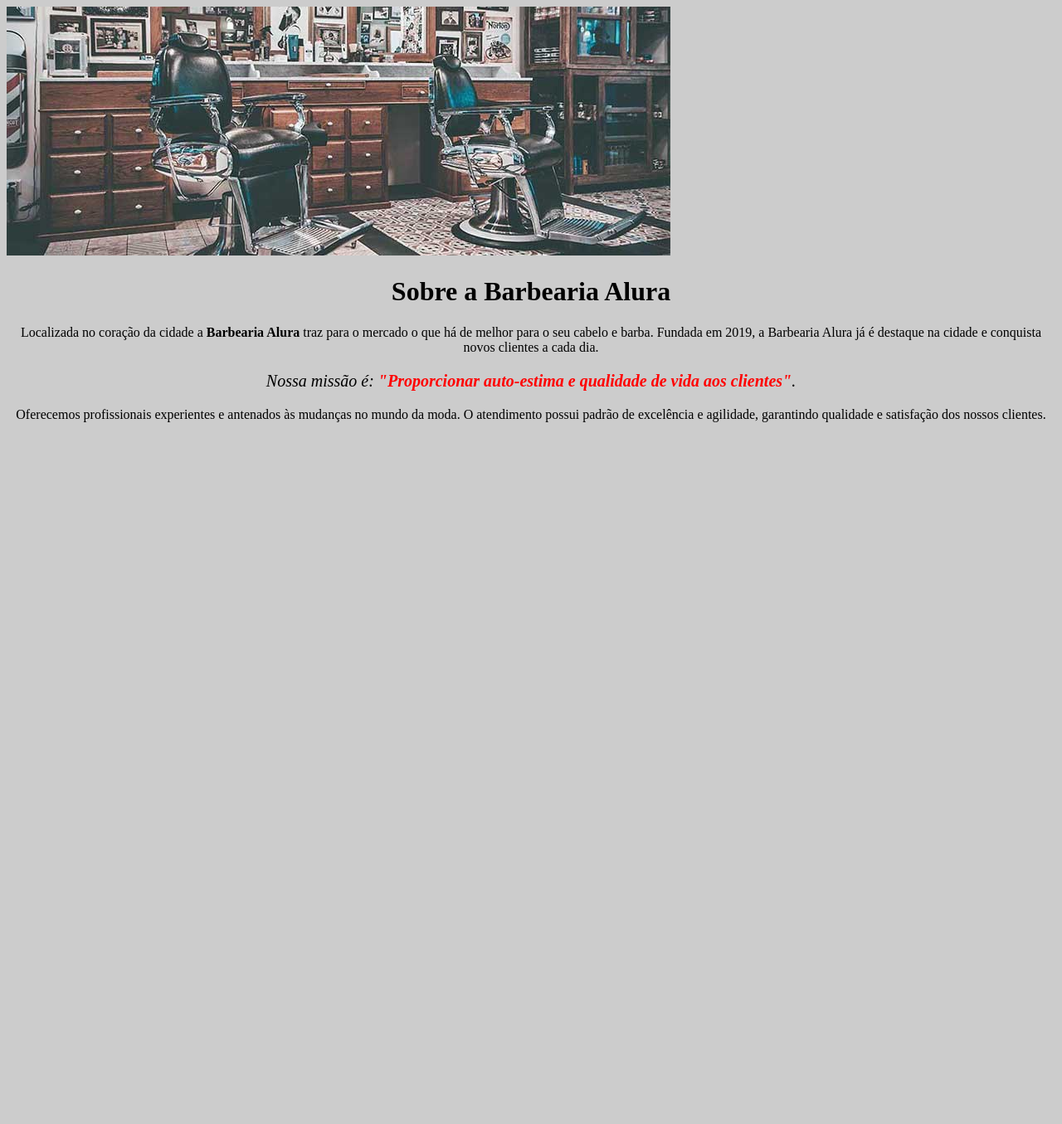
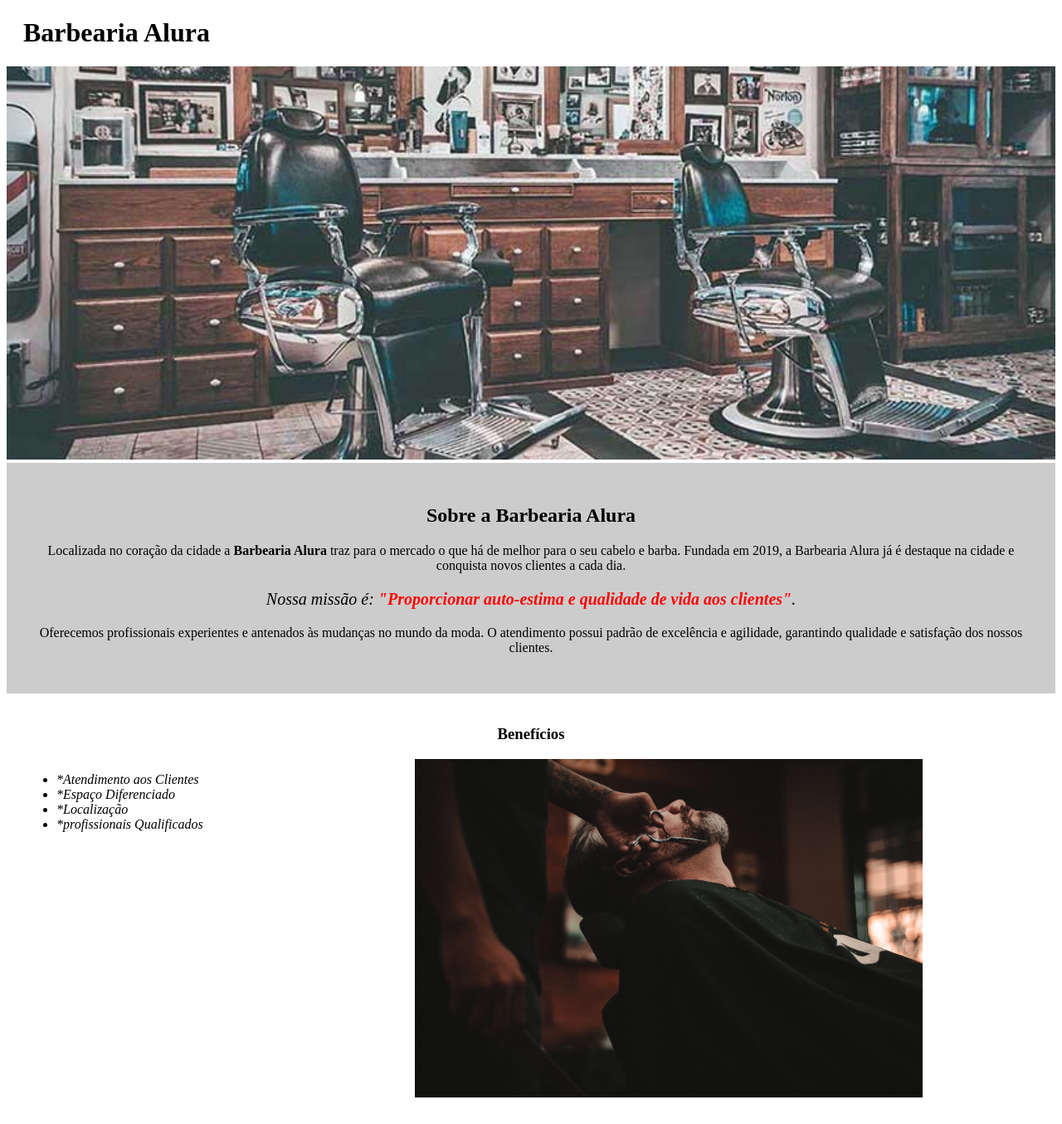
Before and after one commit to Daniell458/HTML-CSS, a plain HTML site: page index.html in a window 1280 px wide. Shown: the whole page at 83% size. Before the commit the page ends 800 px from the top, so only its background shows below. Drawn offline with Linux system fonts and the light colour scheme.

Commit message:
segunda parte do HTML/CSS

```diff
--- a/index.html
+++ b/index.html
@@ -4,22 +4,35 @@
 
     <head>
         <meta charset="UTF-8">
-
         <title>Barbearia Alura</title>
-
         <link rel="stylesheet" href="style.css">
-
     </head>
 
     <body>
-        <img src="banner.jpg">
+        <header>
+            <h1 class="titulo-principal">Barbearia Alura</h1>
+        </header>
+        <img id="banner" src="banner.jpg">
+        <div class="principal">
+            <h2 class="titulo-centralizado">Sobre a Barbearia Alura</h2>
 
-        <h1>Sobre a Barbearia Alura</h1>
+                <p>Localizada no coração da cidade a <strong>Barbearia Alura</strong> traz para o mercado o que há de melhor para o seu cabelo e barba. Fundada em 2019, a Barbearia Alura já é destaque na cidade e conquista novos clientes a cada dia.</p>
 
-            <p>Localizada no coração da cidade a <strong>Barbearia Alura</strong> traz para o mercado o que há de melhor para o seu cabelo e barba. Fundada em 2019, a Barbearia Alura já é destaque na cidade e conquista novos clientes a cada dia.</p>
+                <p id="missao"><em>Nossa missão é: <strong>"Proporcionar auto-estima e qualidade de vida aos clientes"</strong>.</em></p>
 
-            <p id="missao"><em>Nossa missão é: <strong>"Proporcionar auto-estima e qualidade de vida aos clientes"</strong>.</em></p>
+                <p>Oferecemos profissionais experientes e antenados às mudanças no mundo da moda. O atendimento possui padrão de excelência e agilidade, garantindo qualidade e satisfação dos nossos clientes.</p>
+        </div>
 
-            <p>Oferecemos profissionais experientes e antenados às mudanças no mundo da moda. O atendimento possui padrão de excelência e agilidade, garantindo qualidade e satisfação dos nossos clientes.</p>
+        <div class="beneficios">
+            <h3 class="titulo-centralizado">Benefícios</h3>
+                <ul>
+                    <li class="itens">*Atendimento aos Clientes</li>
+                    <li class="itens">*Espaço Diferenciado</li>
+                    <li class="itens">*Localização</li>
+                    <li class="itens">*profissionais Qualificados</li>
+            </ul>
+
+            <img src="beneficios.jpg" class="imagembeneficios">
+        </div>
     </body>
 </html>
--- /dev/null
+++ b/produtos.css
@@ -0,0 +1,107 @@
+header {
+    background-color: #BBBBBB;
+    padding: 20px 0;
+}
+
+.caixa {
+    /* Na atribuição a seguir, indicamos que o ponto inicial da classe *.caixa* seja relativo ao tamanho atribuido abaixo. */
+    position: relative;
+    width: 940px;
+    /* Nesta atribuição é indicado no primeiro valor a margem de cima e baixo, e no segundo é indicado as margens laterais, quando é dado o valor *auto* as margens se ajustam automaticamente com a proporção da tela. */
+    margin: 0 auto;
+}
+
+nav {
+    /* Nesta atribuição, indicamos onde queremos que seja o ponto de inicio do conteúdo da tag *nav* indicando onde queremos que ele fique posicionado, fazemos isso dando os valores abaixo. */
+    position: absolute;
+    top: 110px;
+    right: 0;
+}
+
+nav li {
+    display: inline;
+    margin: 0 0 0 15px;
+}
+
+nav a {
+    /* Esta atribição transforma o texto para que ele fique todo em maiúsculo. */
+    text-transform: uppercase;
+    color: #000000;
+    /* Esta atribuição aplica o efeito de negrito no texto através de *weight* (peso da fonte). */
+    font-weight: bold;
+    font-size: 22px;
+    /* Este atributo serve para retirar o efeito de sublinhado do link. */
+    text-decoration: none;
+}
+
+/* À seguir, temos um exemplo de como editar um elemento do HTML com uma edição de CSS para que ele seja resposivo, neste caso, com a indicação abaixo, temos *nav a:hover* isso significa que quando o mouse estiver encima de uma das tags de link que está dentro da tag *nav* então, ocorrerá um comportamento que ainda iremos mapear (este *:hover* é o responsável por saber se o mouse está ou não por cima do elemento) */
+nav a:hover{
+    color: #c78c19;
+    /* Nesta atribuição, indicamos que queremos o texto em sublinhado. */
+    text-decoration: underline;
+}
+
+.produtos {
+    width: 940px;
+    margin: 0 auto;
+    padding: 50px 0;
+}
+
+.produtos li {
+    /* Na atribuição abaixo, mudamos o tipo de comportamento do elemento, em vez de ser em block (teria uma quebra de linha pra cada elemento) modificamos para *inline-block* (faz com que os elementos sejam posicionados na mesma linha um ao lado do outro, e também podemos mudar o tamanho da proporção do mesmo tanto na altura como largura). */
+    display: inline-block;
+    text-align: center;
+    width: 30%;
+    /* Nesta atribuição, indicamos que queremos que todo o conteúdo no navegador seja alinhado ao topo através do valor *top*. (por padrão, o navegador alinha tudo de baixo para cima). */
+    vertical-align: top;
+    margin: 0 1.5%;
+    padding: 30px 20px;
+    /* Na propriedade abaixo, nós mudamos a forma de como o navegador pensa para que o espaçamento lateral esteja dentro do percentual indicado no *width*, fazendo isso em vez do navegador somar os valores de *width* e de *padding* ele apenas utiliza como base o tamanho de *width* para redimencionar o conteúdo marcado. */
+    box-sizing: border-box;
+    /* Na atribuição a seguir, indicamos que queremos uma borda de 2 pixels solida na cor preta em volta dos elementos referidos, por padrão, as bordas ficam posicionadas entre o *padding* e o *margin* */
+    border: 2px solid #000000;
+    /* Através da propriedade à seguir podemos criar bordas arredondadas (isso e aplicável apenas no CSS*3) usando como valor o raio de um circulo criado teoricamente pelo navegador para então substituir as bordas retas pelas arredondadas (podemos usar apenas 1 valor que aplicará o raio em todos os 4 cantos da borda ou podemos usar 4 valores diferentes para dar estilos em cada canto editado, lembrando q o primeiro valor e do canto superior esquerdo o segundo é do canto superior direito, o terceiro é do canto inferior esquerdo e o quarto é do canto inferior direito ex: *border-radius: 10 30 50 70;* ). */
+    border-radius: 10px;
+}
+
+.produtos li:hover {
+    border-color: #c78c19;
+}
+
+/* À seguir, temos outra forma de verificar se está ocorrendo um comportamento do usuário para aplicarmos efeitos visuais, através da verificação *active* podemos saber se aquele elemento está sendo clicado (ativado) se sim, será aplicado a edição que mapearmos a seguir. */
+.produtos li:active {
+    border-color: #088c19;
+}
+
+/* É importante lembra que, quando um elemento já tem uma edição anterior e queremos modificar essa edição, precisamos citar qual é o elemento que receberá esta mudança após o código que verifica se o mouse está por cima do elemento *:hover* segue a tradução do código a seguir (no código abaixo, estamos dizendo ao CSS que queremos alterar a tag *h2* se o mouse estiver posicionado encima de uma das tags *li* da seção de classe *produtos*) */
+.produtos li:hover h2 {
+    font-size: 34px;
+}
+
+.produtos h2 {
+    font-size: 30px;
+    font-weight: bold;
+}
+
+.produto-descricao {
+    font-size: 18px;
+}
+.produto-preco {
+    font-size: 22px;
+    font-weight: bold;
+    margin-top: 10px;
+}
+
+footer {
+    text-align: center;
+
+    /* Na propriedade abaixo, estamos indicando que queremos como fundo na nossa página uma imagem, e para isso usamos a propriedade *background* com o valor *url(***);* e que onde está os asteríscos é onde iremos indicar o "caminho" da imagem usando seu nome. (Por padrão, quando usamos uma imagem como fundo no CSS, ele automaticamente replica esta imagem para que ela ocupe toda a largura daquele bloco). */
+    background: url(bg.jpg);
+    padding: 40px 0;
+}
+
+.copyright {
+    color: #FFFFFF;
+    font-size: 13px;
+    margin: 20px 0 0;
+}
--- /dev/null
+++ b/reset.css
@@ -0,0 +1,48 @@
+/* http://meyerweb.com/eric/tools/css/reset/
+   v2.0 | 20110126
+   License: none (public domain)
+*/
+
+html, body, div, span, applet, object, iframe,
+h1, h2, h3, h4, h5, h6, p, blockquote, pre,
+a, abbr, acronym, address, big, cite, code,
+del, dfn, em, img, ins, kbd, q, s, samp,
+small, strike, strong, sub, sup, tt, var,
+b, u, i, center,
+dl, dt, dd, ol, ul, li,
+fieldset, form, label, legend,
+table, caption, tbody, tfoot, thead, tr, th, td,
+article, aside, canvas, details, embed,
+figure, figcaption, footer, header, hgroup,
+menu, nav, output, ruby, section, summary,
+time, mark, audio, video {
+	margin: 0;
+	padding: 0;
+	border: 0;
+	font-size: 100%;
+	font: inherit;
+	vertical-align: baseline;
+}
+/* HTML5 display-role reset for older browsers */
+article, aside, details, figcaption, figure,
+footer, header, hgroup, menu, nav, section {
+	display: block;
+}
+body {
+	line-height: 1;
+}
+ol, ul {
+	list-style: none;
+}
+blockquote, q {
+	quotes: none;
+}
+blockquote:before, blockquote:after,
+q:before, q:after {
+	content: '';
+	content: none;
+}
+table {
+	border-collapse: collapse;
+	border-spacing: 0;
+}
--- a/style.css
+++ b/style.css
@@ -1,8 +1,21 @@
 body{
-    background-color: #CCCCCC;
+
 }
 
-h1{
+#banner{
+    width: 100%;
+}
+
+.principal{
+    background-color: #CCCCCC;
+    padding: 30px;
+}
+
+.titulo-principal{
+    padding-left: 20px;
+}
+
+.titulo-centralizado{
     text-align: center;
 }
 
@@ -17,3 +30,23 @@ p{
 em strong{
     color: #ff0000;
 }
+
+.itens{
+    font-style: italic;
+}
+
+.beneficios{
+    background-color: #FFFFFF;
+    padding: 20px;
+}
+
+ul{
+    display: inline-block;
+    vertical-align: top;
+    width: 20%;
+    margin-right: 15%;
+}
+
+.imagembeneficios{
+    width: 50%;
+}
--- a/styleRascunho.css
+++ b/styleRascunho.css
@@ -1,5 +1,23 @@
 body{
+
+}
+
+#banner{
+    /* Na atribuição abaixo, declaramos que a largura da imagem deve se ajustar à 100% da tela independentemente do tamanho da mesma, é possível obter o mesmo resultado usando outros atributos, tais como: margin (cria uma margem em volta do elemento referido ou, se for *margin-left* cria uma margem á esquerda do elemento e assim com todos os sentidos se citados 'left, right, top, bottom), padding (cria um espaçamento interno no elemento referido para que ele se ajuste ao tamanho solicitado, também pode variar em sentidos como o *margin*), entre outros. */
+    width: 100%;
+}
+
+.principal{
     background-color: #CCCCCC;
+    padding: 30px;
+}
+
+.titulo-principal{
+    padding-left: 20px;
+}
+
+.titulo-centralizado{
+    text-align: center;
 }
 
 /*  O atributo indicado para a tag abaixo serve para centralizar o conteúdo de todas as tags "p" da página.*/
@@ -7,13 +25,43 @@ p{
     text-align: center;
 }
 
-/* Á seguir, temos um exemplo de como selecionar tags específicas do HTML para aplicar modificações em todas as tags "strongs" do código, uma forma de fazer isso e colocar o nome de uma tag antesrior antes do nome da tag que deseja estilizar. */
+/* Quando vamos nos referenciar á um *id* do HTML, usamos (#) mais o nome que foi dado ao *id*, segue exemplo:*/
+#missao {
+    font-size: 20px;
+}
+
+/* Á seguir, temos um exemplo de como selecionar uma tag específica do HTML para não aplicar modificações em todas as tags "strongs" do código, uma forma de fazer isso e colocar o nome de uma tag anterior e depois nome da tag que deseja estilizar. */
 em strong{
     color: red;
 }
 
-/* Para fazer referência á um *id* no CSS, basta fazer o seguinte:
-#nome{
+/* Existe formas de selecionar marcações específicas de nosso código de modo que não alteremos a estilização de outras tags com o mesmo nome, para isso uma forma de diferencia-las é criando um *id* (um identificador) para editar somente aquele *id* no CSS.   Para fazer referência á um *id* no CSS, basta fazer o seguinte: [ #nome do *id*{} ].
+    Só que quando queremos aplicas a mesma edição em várioas tags porém não em todas, seria muito trabalhoso criar
+*id's* em cada uma das tags desejadas visto que o *id* é uma referência única.
+    Tendo dito isso, uma solução que podemos usar é o conceito de classes do CSS *class*, assim podemos criar apenas 1
+classe e utiliza-la várias vezes em nosso código tendo apenas que chama-la nas tags do HTML através de: (class="")
+    Para nos referenciar á uma classe no CSS usamos a seguinte sintaxe: [ .nome da classe {} ].
+*/
 
+.itens{
+    font-style: italic;
 }
+
+.beneficios{
+    background-color: #FFFFFF;
+    padding: 20px;
+}
+
+/* Por padrão, o  HTML separa as tags uma das outras linha por linha com um comportamento chamado *block* isto é, ele realmente bloqueia outras tags daquela linha no intuito de ter uma formalização, e também existe o comportamento *inline*, neste indica que os conteúdos dentro daquela tag ficaram na mesma linha, dito isso, se precisarmos mudar isso, podemos especificar para aquela tag através do atributo *display* do CSS, que tipo de formção queremos, usamos isso para colocar uma imagem na mesma linha de um paragrafo ou listas por exemplo. dentro do atributo display damos o valor de: *inline-block* para que tudo fique um ao lado do outro como o exemplo a seguir.
+* Por padrão, o CSS alinha todos os itens para baixo, sendo assim ficará estranho se colocarmos uma imagem ao lado de uma lista pois a lista ficará lá embaixo, para concertarmos isto, usamos o atributo *vertical-align* para indicar onde querermos alinhar o conteúdo, o valor que damos no exemplo é *top* assim o conteúdo ficará alinha ao topo da tag.
 */
+ul{
+    display: inline-block;
+    vertical-align: top;
+    width: 20%;
+    margin-right: 15%;
+}
+
+.imagembeneficios{
+    width: 50%;
+}
```
Also changed, not shown: indexRascunho.html (+32 -8 lines), produtos.html (added, +53 -0 lines), Observações importantes.txt (added), barba.jpg (added), beneficios.jpg (added), bg.jpg (added), cabelo+barba.jpg (added), cabelo.jpg (added), logo-branco.png (added), logo.png (added).
